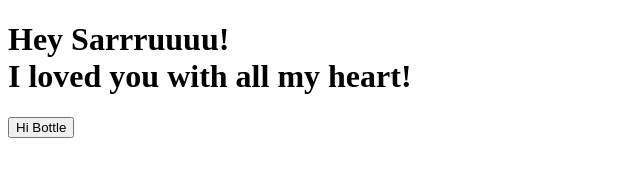
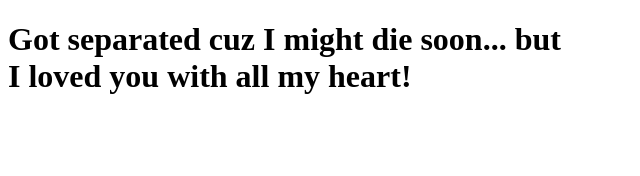
Before and after one commit to ANSHUKR123/saru_bd, a plain HTML site: page index.html in a window 1280 px wide. Shown: the whole page, without its empty margins (0-640 px from the left). Drawn offline with Linux system fonts and the light colour scheme.

Commit message:
Update index.html

```diff
--- a/index.html
+++ b/index.html
@@ -6,20 +6,10 @@
     <title>Document</title>
 </head>
 <body>
-    <div name="outer">
-        <div name="question1">
-            <h1>Hey Sarrruuuu! <br>
+
+            <h1>Got separated cuz I might die soon... but <br>
 
  I loved you with all my heart! </h1>
-        </div>
-        <div >
 
-            <a href='page2.html'>
-                <button class="GFG">
-                    Hi Bottle
-                </button>
-            </a>
-        </div>
-    </div>
 </body>
 </html>
```
